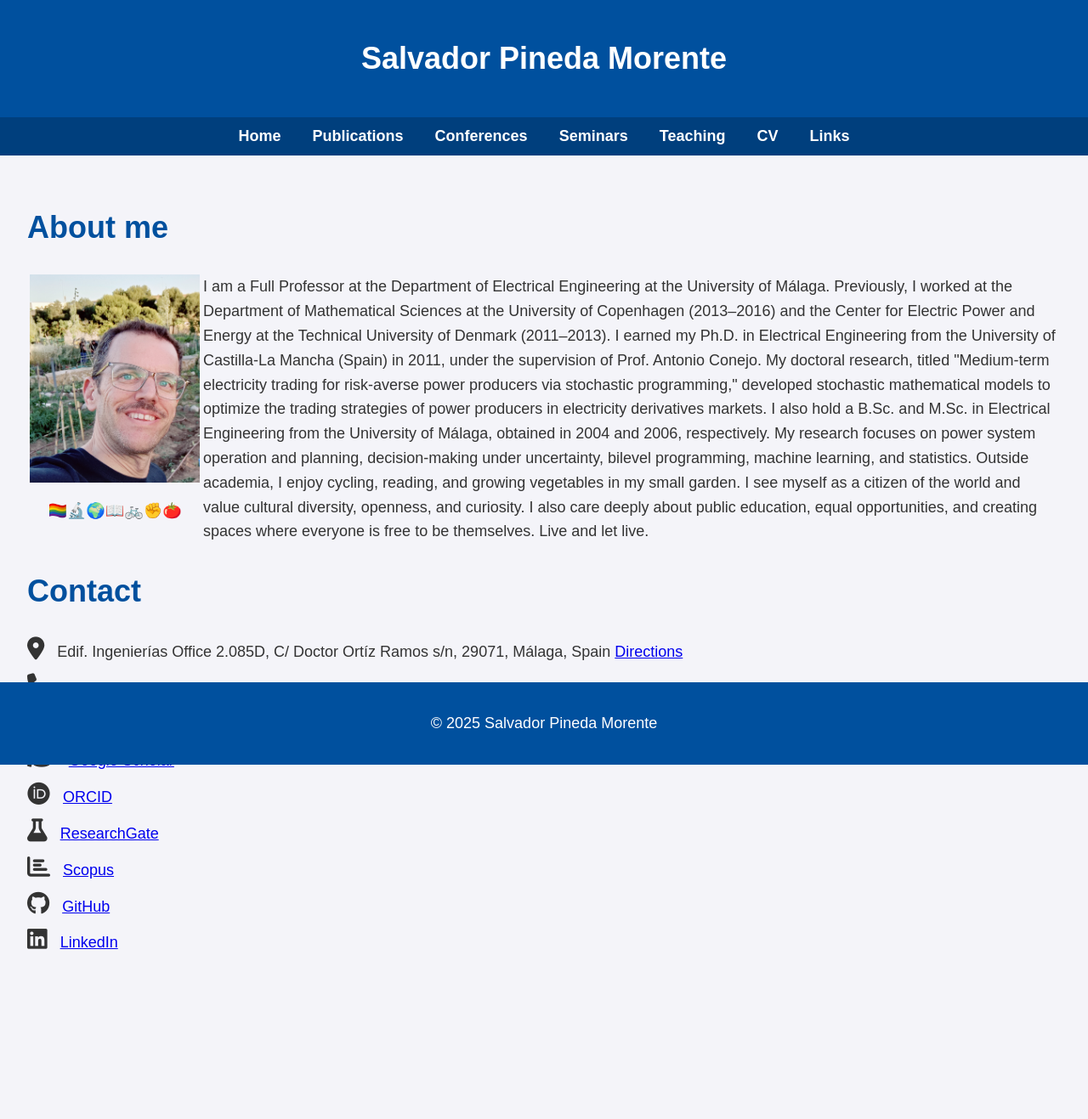
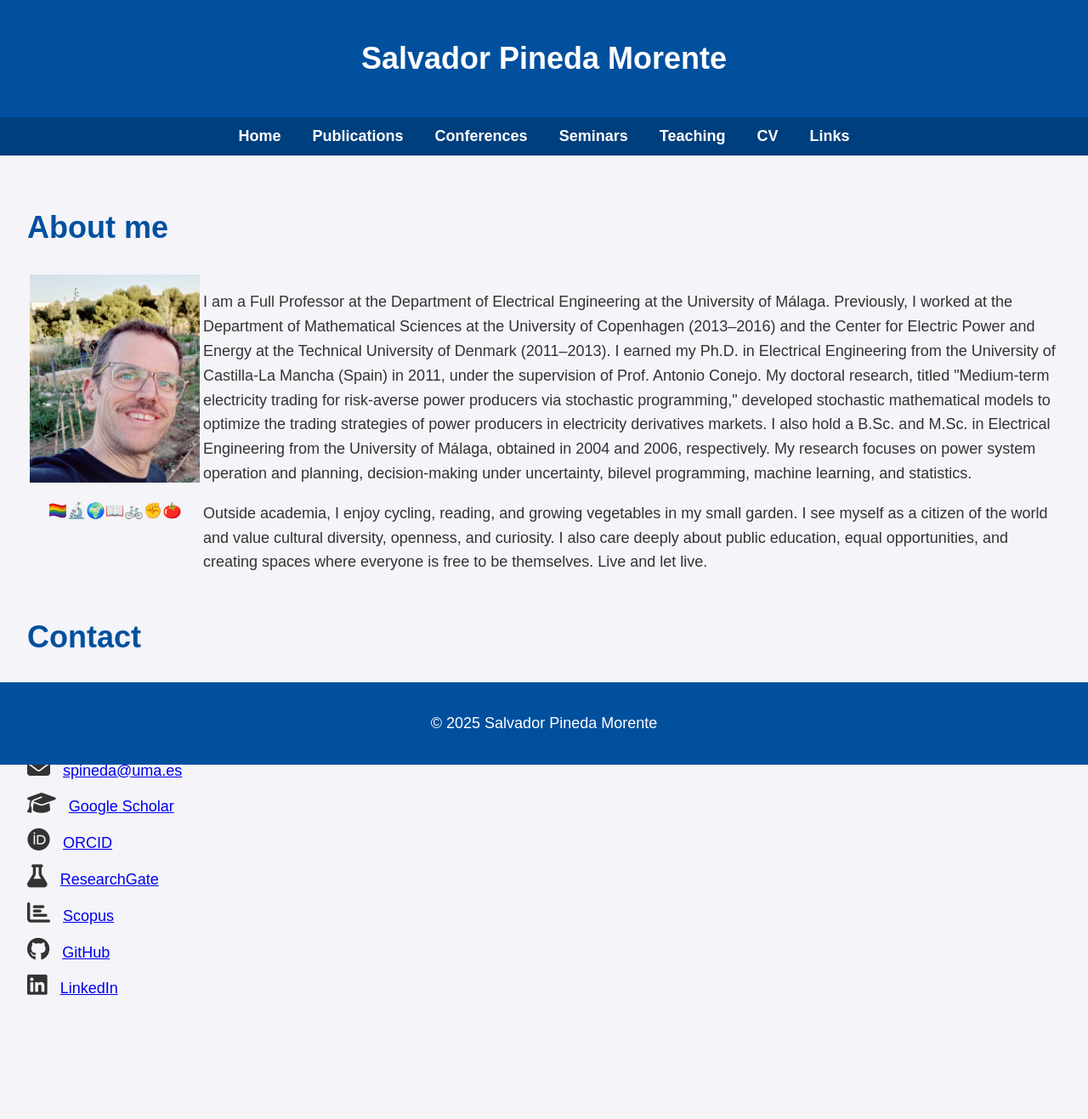
Before and after one commit to salvapineda/salvapineda.github.io, a Jekyll site: the page built from index.md, in a window 1280 px wide. Shown: the whole page at 85% size. Built offline with Jekyll 4.4.1, drawn with Linux system fonts in a browser that asks for light colours; before the commit the page ends 1263 px from its top, so only the background shows below that.

Commit message:
small fix

```diff
--- a/index.md
+++ b/index.md
@@ -31,8 +31,9 @@ permalink: /
       </div>
     </td>
     <td style="vertical-align: middle;">
-      I am a Full Professor at the Department of Electrical Engineering at the University of Málaga. Previously, I worked at the Department of Mathematical Sciences at the University of Copenhagen (2013–2016) and the Center for Electric Power and Energy at the Technical University of Denmark (2011–2013). I earned my Ph.D. in Electrical Engineering from the University of Castilla-La Mancha (Spain) in 2011, under the supervision of Prof. Antonio Conejo. My doctoral research, titled "Medium-term electricity trading for risk-averse power producers via stochastic programming," developed stochastic mathematical models to optimize the trading strategies of power producers in electricity derivatives markets. I also hold a B.Sc. and M.Sc. in Electrical Engineering from the University of Málaga, obtained in 2004 and 2006, respectively. My research focuses on power system operation and planning, decision-making under uncertainty, bilevel programming, machine learning, and statistics.
-      Outside academia, I enjoy cycling, reading, and growing vegetables in my small garden. I see myself as a citizen of the world and value cultural diversity, openness, and curiosity. I also care deeply about public education, equal opportunities, and creating spaces where everyone is free to be themselves. Live and let live.
+      <p>I am a Full Professor at the Department of Electrical Engineering at the University of Málaga. Previously, I worked at the Department of Mathematical Sciences at the University of Copenhagen (2013–2016) and the Center for Electric Power and Energy at the Technical University of Denmark (2011–2013). I earned my Ph.D. in Electrical Engineering from the University of Castilla-La Mancha (Spain) in 2011, under the supervision of Prof. Antonio Conejo. My doctoral research, titled "Medium-term electricity trading for risk-averse power producers via stochastic programming," developed stochastic mathematical models to optimize the trading strategies of power producers in electricity derivatives markets. I also hold a B.Sc. and M.Sc. in Electrical Engineering from the University of Málaga, obtained in 2004 and 2006, respectively. My research focuses on power system operation and planning, decision-making under uncertainty, bilevel programming, machine learning, and statistics.</p>
+
+      <p>Outside academia, I enjoy cycling, reading, and growing vegetables in my small garden. I see myself as a citizen of the world and value cultural diversity, openness, and curiosity. I also care deeply about public education, equal opportunities, and creating spaces where everyone is free to be themselves. Live and let live.</p>
     </td>
   </tr>
 </table>
```
